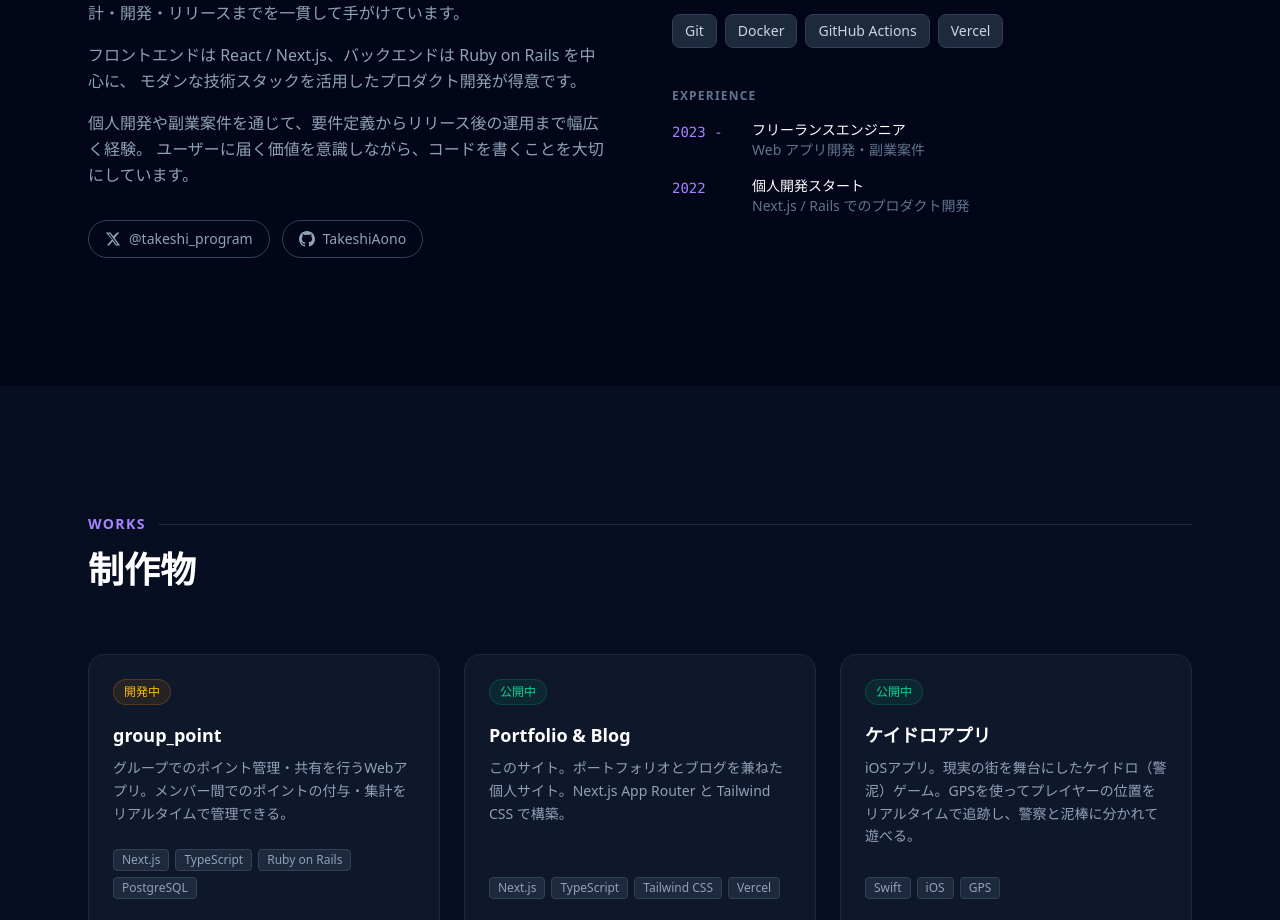
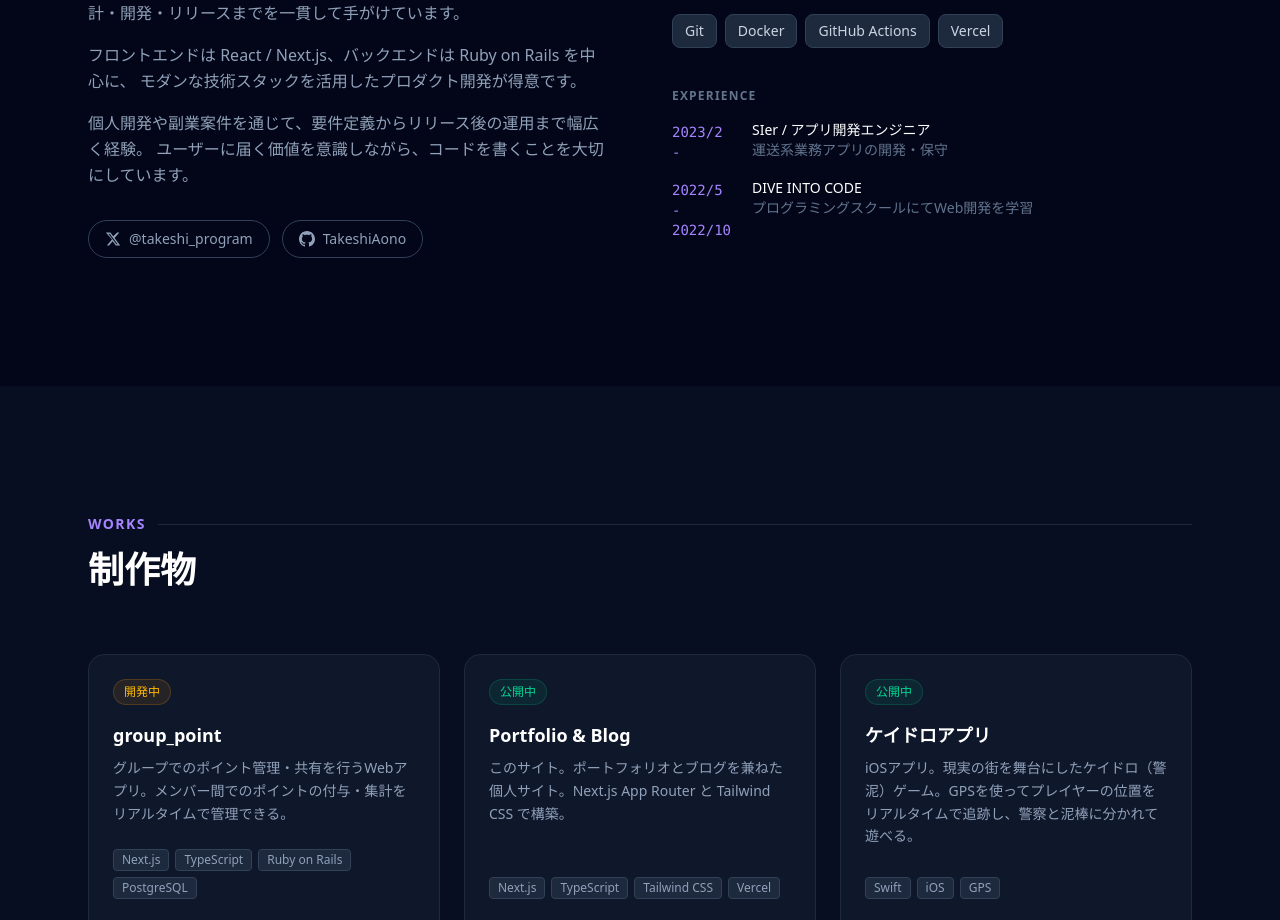
Before and after one commit to TakeshiAono/blog, a Next.js app: page / in a window 1280 px wide. Shown: the part 1270-2190 px from the top of the page. Built offline with nearby package versions, Linux system fonts and the light colour scheme.

Commit message:
feat: Aboutの経歴にDIVE INTO CODEとSIerを追加

```diff
--- a/src/components/About.tsx
+++ b/src/components/About.tsx
@@ -91,8 +91,8 @@ export default function About() {
               </h4>
               <div className="space-y-4">
                 {[
-                  { year: "2023 -", role: "フリーランスエンジニア", desc: "Web アプリ開発・副業案件" },
-                  { year: "2022", role: "個人開発スタート", desc: "Next.js / Rails でのプロダクト開発" },
+                  { year: "2023/2 -", role: "SIer / アプリ開発エンジニア", desc: "運送系業務アプリの開発・保守" },
+                  { year: "2022/5 - 2022/10", role: "DIVE INTO CODE", desc: "プログラミングスクールにてWeb開発を学習" },
                 ].map((item) => (
                   <div key={item.year} className="flex gap-4">
                     <span className="text-violet-400 text-sm font-mono w-16 shrink-0 pt-0.5">{item.year}</span>
```
